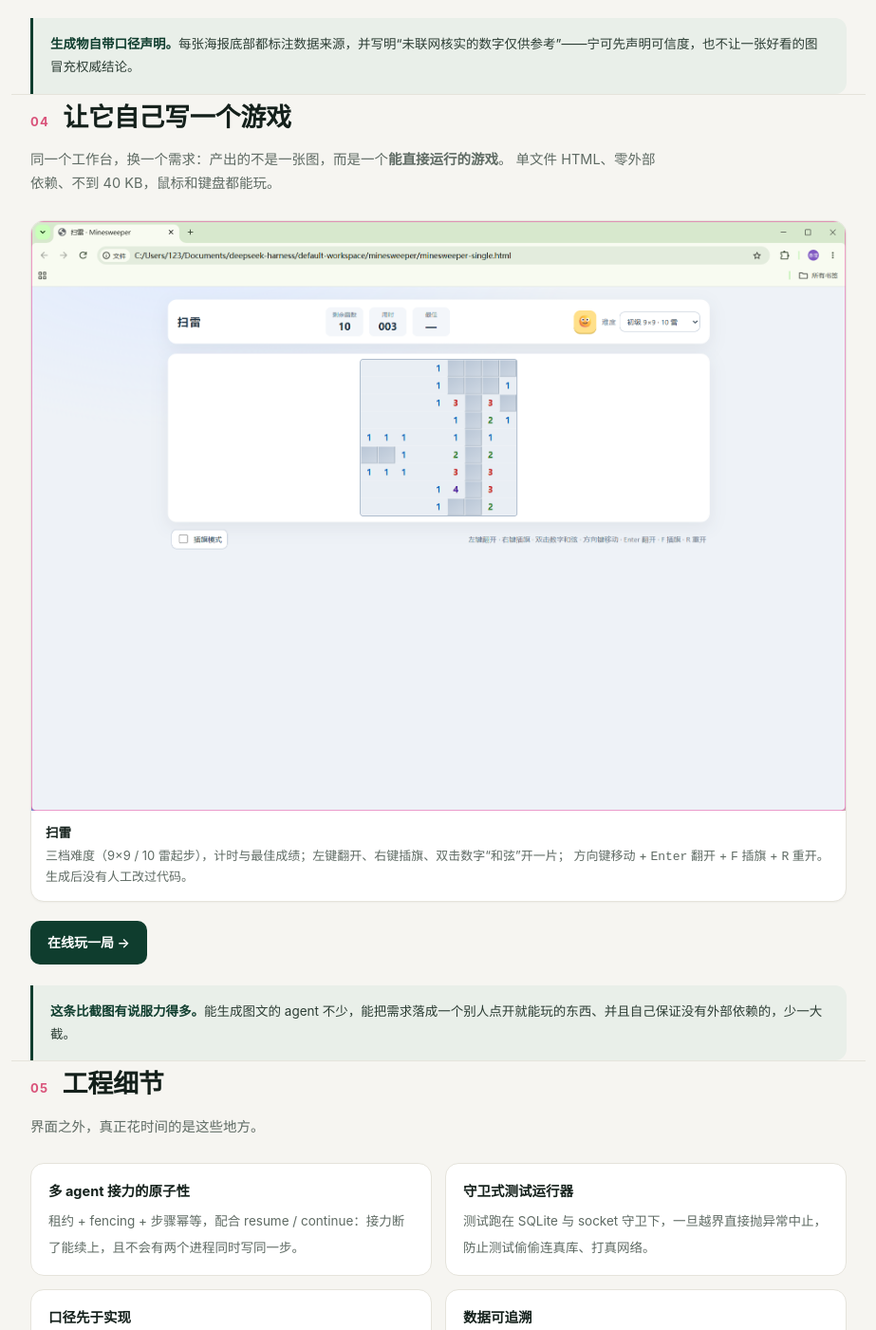
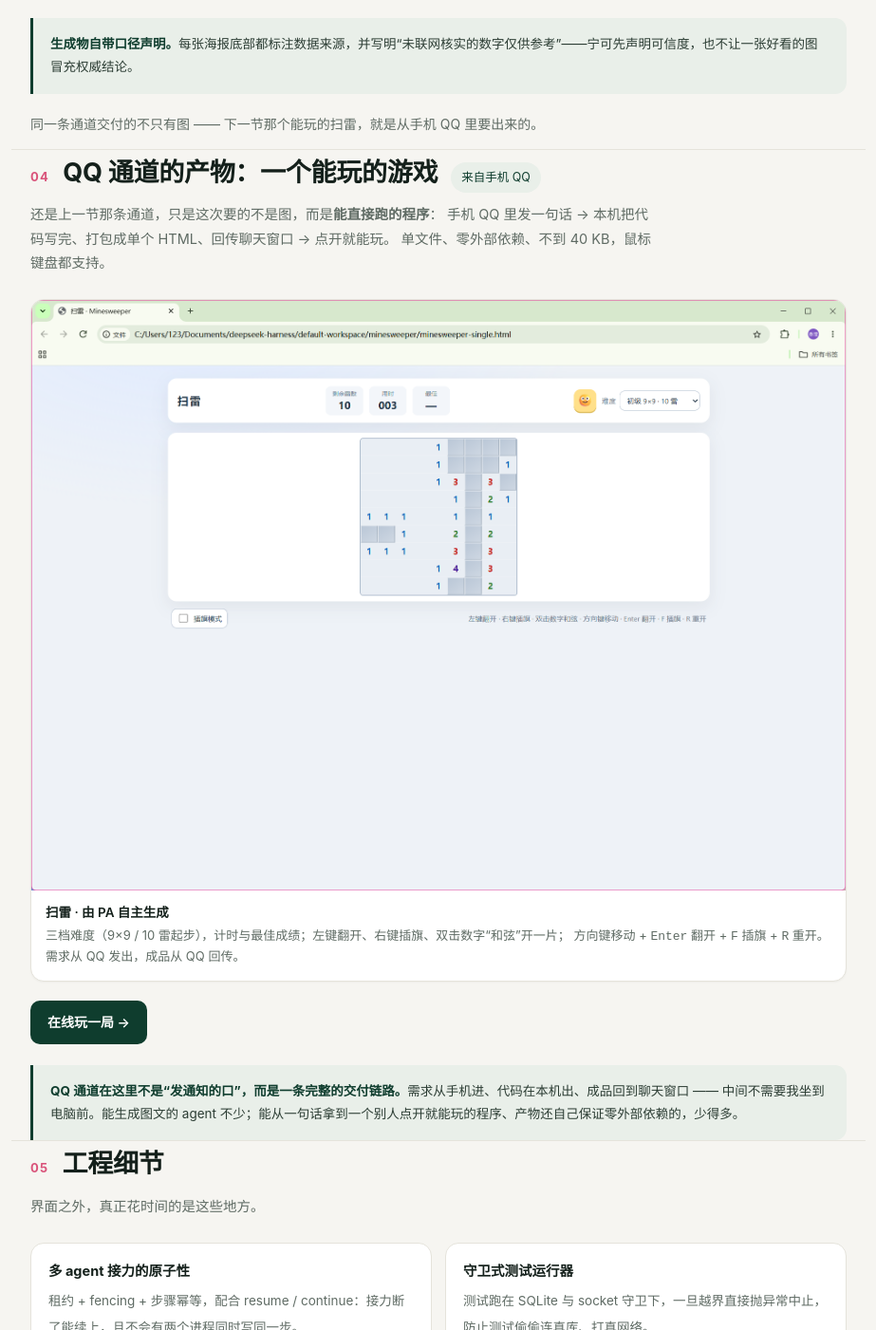
Before and after one commit to seele430/seele430.github.io, a plain HTML site: page index.html in a window 1280 px wide. Shown: the part 4816-6217 px from the top of the page at 95% size, without its empty margins (178-1101 px from the left). Drawn offline with Linux system fonts and the light colour scheme.

Commit message:
扫雷一节明确归属 QQ 通道：标题、正文、图注、小结都点明产物来自手机 QQ

```diff
--- a/index.html
+++ b/index.html
@@ -224,26 +224,31 @@
   <div class="note">
     <b>生成物自带口径声明。</b>每张海报底部都标注数据来源，并写明“未联网核实的数字仅供参考”——宁可先声明可信度，也不让一张好看的图冒充权威结论。
   </div>
+  <p style="margin-top:20px;font-size:14px;color:var(--muted)">
+    同一条通道交付的不只有图 —— 下一节那个能玩的扫雷，就是从手机 QQ 里要出来的。
+  </p>
 </section>
 
 <section id="game" class="wrap">
-  <div class="sec-head"><span class="num">04</span><h2>让它自己写一个游戏</h2></div>
+  <div class="sec-head"><span class="num">04</span><h2>QQ 通道的产物：一个能玩的游戏</h2><span class="chip">来自手机 QQ</span></div>
   <p class="sec-lead">
-    同一个工作台，换一个需求：产出的不是一张图，而是一个<strong>能直接运行的游戏</strong>。
-    单文件 HTML、零外部依赖、不到 40 KB，鼠标和键盘都能玩。
+    还是上一节那条通道，只是这次要的不是图，而是<strong>能直接跑的程序</strong>：
+    手机 QQ 里发一句话 → 本机把代码写完、打包成单个 HTML、回传聊天窗口 → 点开就能玩。
+    单文件、零外部依赖、不到 40 KB，鼠标键盘都支持。
   </p>
   <figure>
     <a href="images/game-minesweeper.png" target="_blank"><img src="images/game-minesweeper.png" alt="扫雷游戏界面" loading="lazy"></a>
     <figcaption>
-      <b>扫雷</b>三档难度（9×9 / 10 雷起步），计时与最佳成绩；左键翻开、右键插旗、双击数字“和弦”开一片；
-      方向键移动 + <code>Enter</code> 翻开 + <code>F</code> 插旗 + <code>R</code> 重开。生成后没有人工改过代码。
+      <b>扫雷 · 由 PA 自主生成</b>三档难度（9×9 / 10 雷起步），计时与最佳成绩；左键翻开、右键插旗、双击数字“和弦”开一片；
+      方向键移动 + <code>Enter</code> 翻开 + <code>F</code> 插旗 + <code>R</code> 重开。需求从 QQ 发出，成品从 QQ 回传。
     </figcaption>
   </figure>
   <div style="margin-top:20px">
     <a class="big-link" href="minesweeper.html" target="_blank" rel="noopener">在线玩一局 →</a>
   </div>
   <div class="note">
-    <b>这条比截图有说服力得多。</b>能生成图文的 agent 不少，能把需求落成一个别人点开就能玩的东西、并且自己保证没有外部依赖的，少一大截。
+    <b>QQ 通道在这里不是“发通知的口”，而是一条完整的交付链路。</b>需求从手机进、代码在本机出、成品回到聊天窗口 ——
+    中间不需要我坐到电脑前。能生成图文的 agent 不少；能从一句话拿到一个别人点开就能玩的程序、产物还自己保证零外部依赖的，少得多。
   </div>
 </section>
 
```
